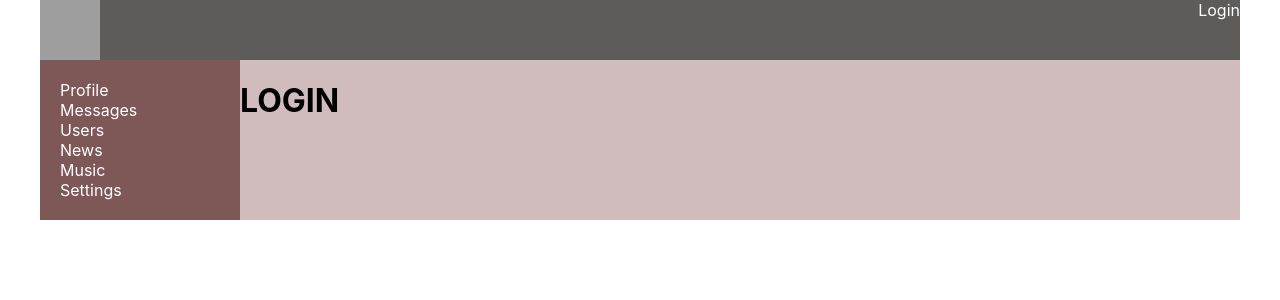
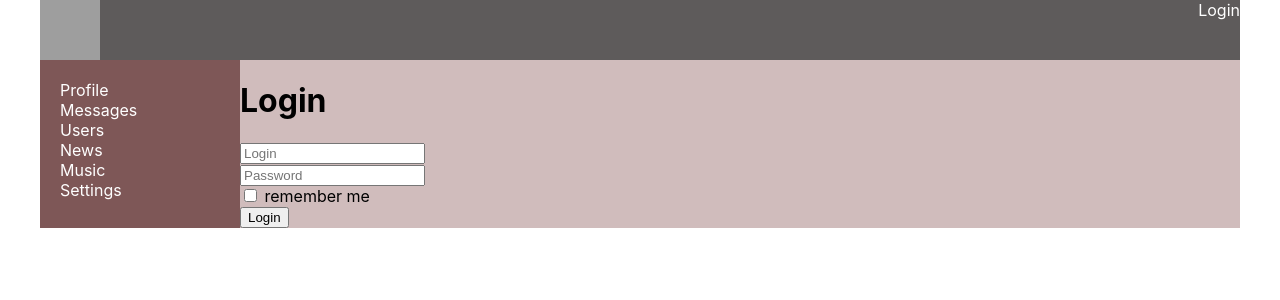
Before and after one commit to mikhailVershkov91/social-network, a React (Create React App) app: page /login in a window 1280 px wide. Shown: the top 300 px of the page. Built offline with nearby package versions, Linux system fonts and the light colour scheme; no server answers; grey boxes are pictures that could not be loaded.

Commit message:
redux-form login

```diff
--- a/package.json
+++ b/package.json
@@ -13,6 +13,7 @@
     "react-router-dom": "^5.2.0",
     "react-scripts": "3.4.3",
     "redux": "^4.0.5",
+    "redux-form": "^8.3.7",
     "redux-thunk": "^2.3.0"
   },
   "scripts": {
--- a/src/components/Login/Login.jsx
+++ b/src/components/Login/Login.jsx
@@ -1,7 +1,39 @@
 import React from "react";
+import { reduxForm, Field } from "redux-form";
 
-const Login = () => {
- return <h1>LOGIN</h1>
-}
+const LoginForm = (props) => {
+	return (
+		<form onSubmit={props.handleSubmit}>
+			<div>
+				<Field placeholder={"Login"} component={"input"} name={"login"} />
+			</div>
+			<div>
+				<Field placeholder={"Password"} component={"input"} name={"password"} />
+			</div>
+			<div>
+				<Field type={"checkbox"} component={"input"} name={"rememberMe"} />{" "}
+				remember me
+			</div>
+			<div>
+				<button>Login</button>
+			</div>
+		</form>
+	);
+};
+
+const LoginReduxForm = reduxForm({
+	form: "login",
+})(LoginForm);
+
+const Login = (props) => {
+	const onSubmit = (formData) => {};
+
+	return (
+		<div>
+			<h1>Login</h1>
+			<LoginReduxForm onSubmit={onSubmit} />
+		</div>
+	);
+};
 
 export default Login;
--- a/src/components/Profile/ProfileInfo/ProfileStatus.jsx
+++ b/src/components/Profile/ProfileInfo/ProfileStatus.jsx
@@ -25,6 +25,14 @@
 		});
 	};
 
+	componentDidUpdate(prevProps, prevState) {
+		if (prevProps.status !== this.props.status) {
+			this.setState({
+				status: this.props.status,
+			});
+		}
+	}
+
 	render() {
 		return (
 			<div>
--- a/src/redux/reduxStore.js
+++ b/src/redux/reduxStore.js
@@ -4,12 +4,14 @@
 import usersReducer from "./usersReducer";
 import authReducer from "./authReducer";
 import thunkMiddleware from "redux-thunk";
+import { reducer as formReducer } from "redux-form";
 
 let reducers = combineReducers({
 	profilePage: profileReducer,
 	dialogsPage: dialogsReducer,
 	usersPage: usersReducer,
 	auth: authReducer,
+	form: formReducer,
 });
 
 let store = createStore(reducers, applyMiddleware(thunkMiddleware));
```
Also changed, not shown: 1 other file (tests, documents, lock files or other folders).
